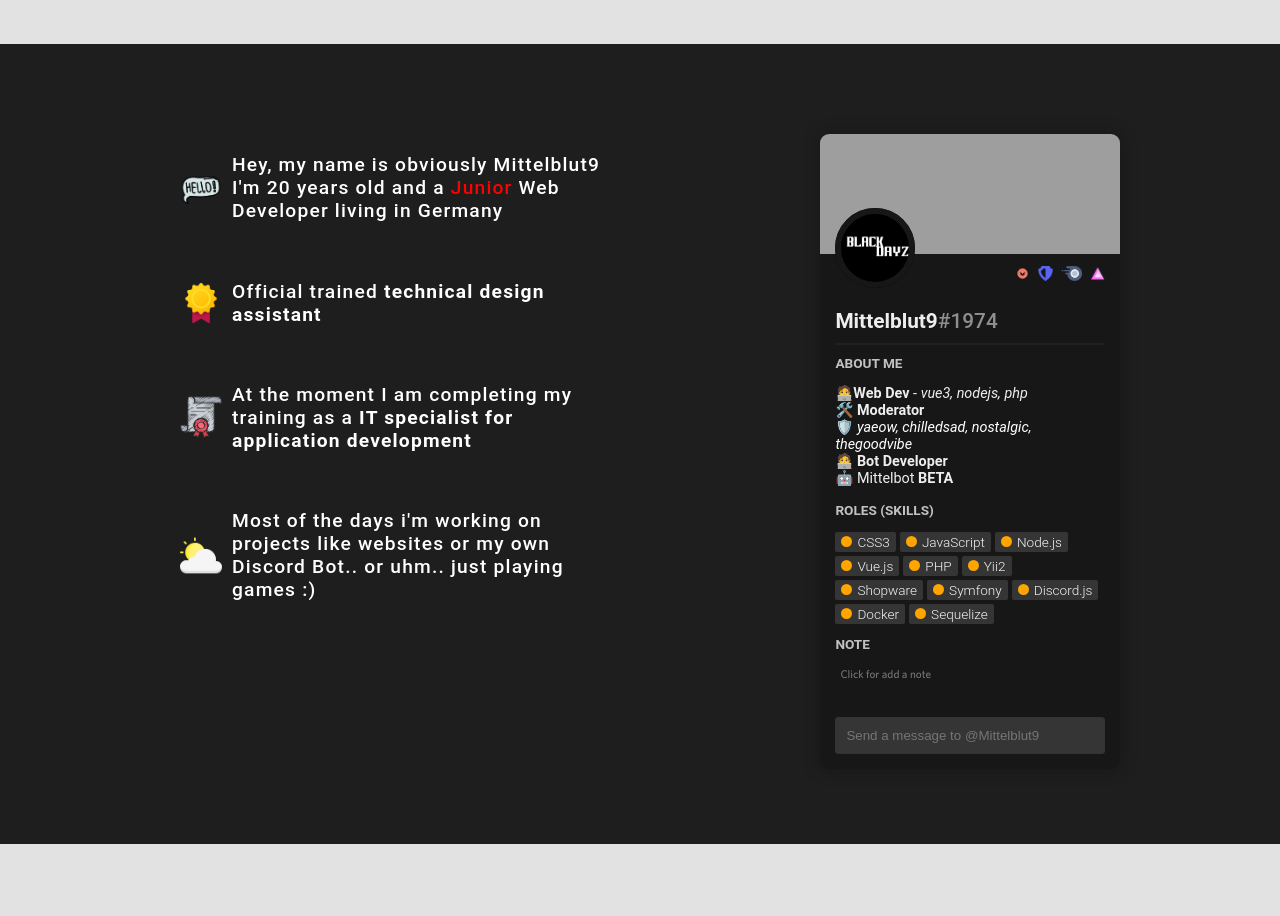
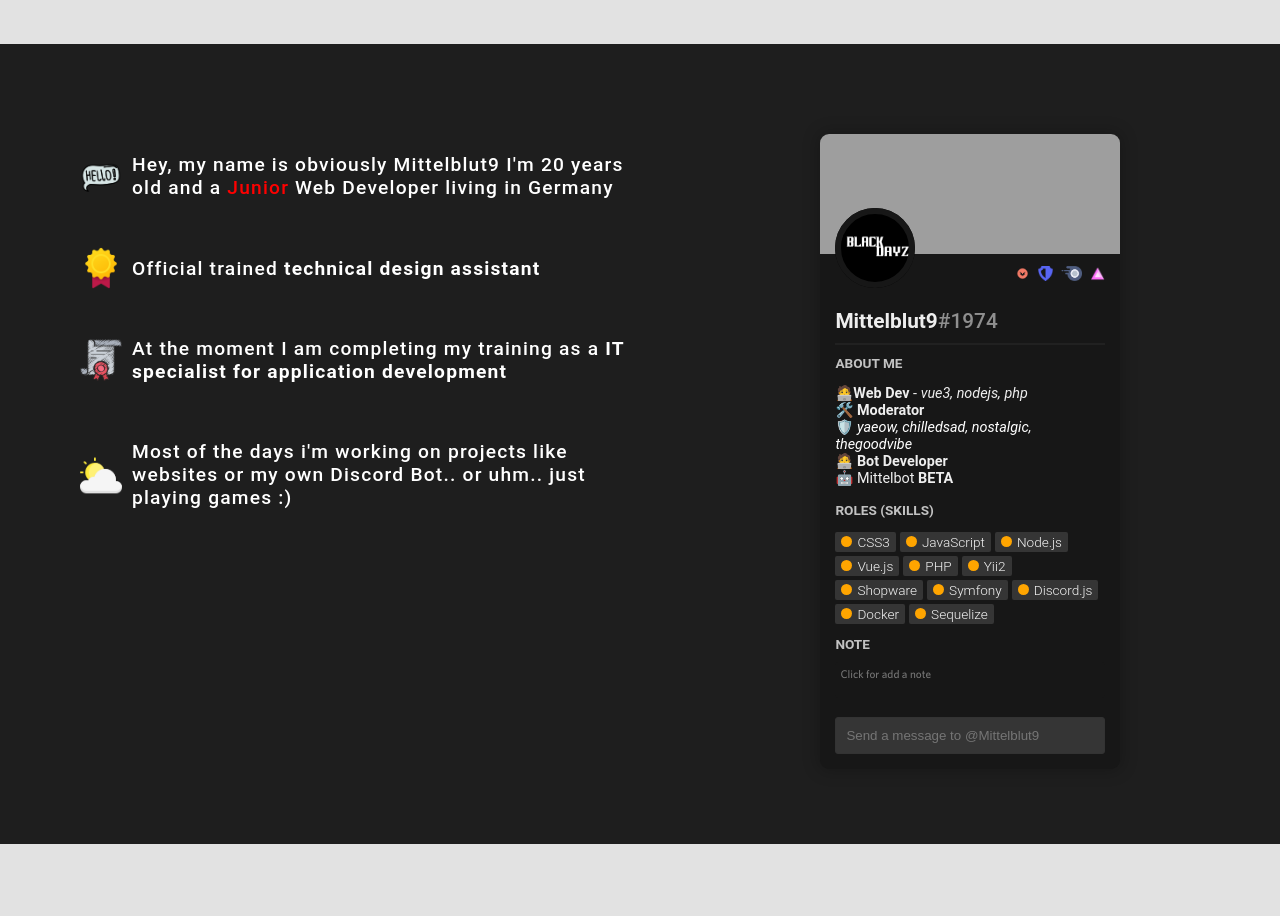
Before and after one commit to BlackDayz/Homepage, a Vue app: page / in a window 1280 px wide. Shown: the part 840-1756 px from the top of the page. Built offline with nearby package versions, Linux system fonts and the light colour scheme; grey boxes are pictures that could not be loaded.

Commit message:
feat: redesign about me section

```diff
--- a/src/assets/css/about_me/aboutme.css
+++ b/src/assets/css/about_me/aboutme.css
@@ -6,7 +6,6 @@
 
 .about_me_left {
     width: 50%;
-    padding: 0 30px 0 100px;
     font-weight: 520;
 }
 
```
